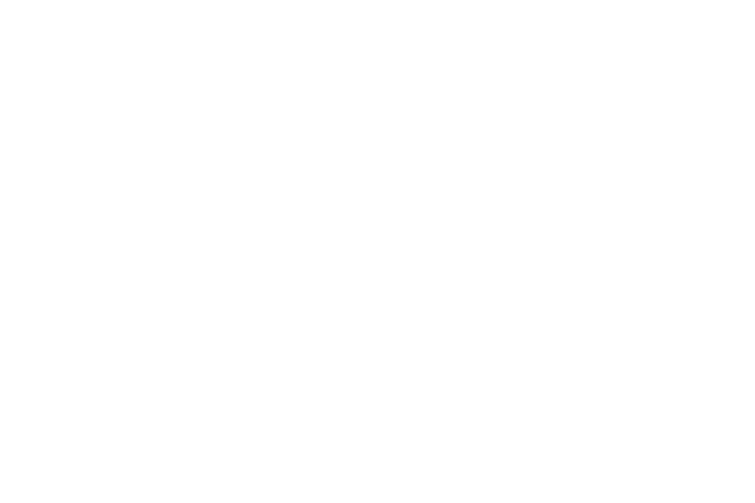
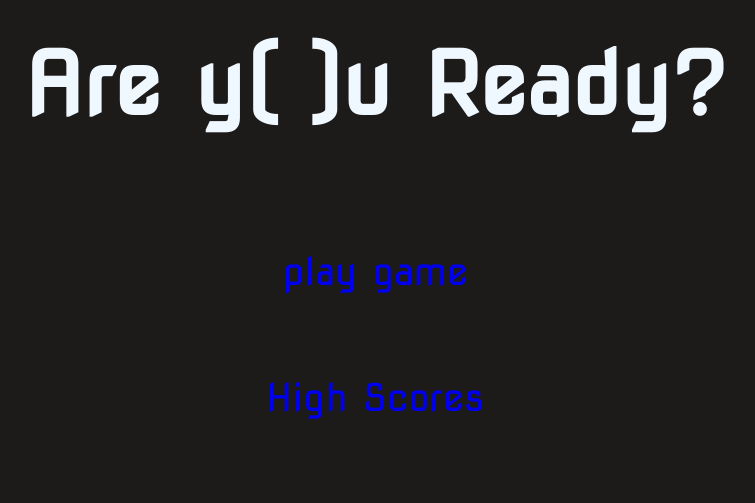
Before and after one commit to ZachITP/Code-Quiz, a plain HTML site: page index.html in a window 1280 px wide. Shown: the whole page, without its empty margins (265-1020 px from the left). Drawn offline with Linux system fonts and the light colour scheme.

Commit message:
updated start screen, and README

```diff
--- a/index.html
+++ b/index.html
@@ -4,9 +4,16 @@
     <meta charset="UTF-8">
     <meta http-equiv="X-UA-Compatible" content="IE=edge">
     <meta name="viewport" content="width=device-width, initial-scale=1.0">
-    <title>Document</title>
+    <title>Home page</title>
+    <link rel="stylesheet" href="styles.css" />
 </head>
 <body>
-
+    <div class="container">
+       <div id="home" class="flex-column flex-center">
+        <h1>Are y( )u Ready?</h1>
+        <a href="/game.html" class="btn">play game</a>
+        <a href="/highscores.html" id="highscore-btn"
+        class="btn">High Scores
+    </div>
 </body>
 </html>
--- a/styles.css
+++ b/styles.css
@@ -0,0 +1,72 @@
+@import url('https://fonts.googleapis.com/css2?family=Nova+Square&family=Prompt:ital,wght@0,300;1,300&display=swap');
+body {
+    background-color: rgb(29, 26, 26);
+}
+
+* {
+    box-sizing: border-box;
+    margin: 0;
+    padding: 0;
+    font: size 62.5%;
+    font-family: 'Nova Square', cursive;
+
+}
+
+h1 {
+    font-size: 5.4rem;
+    color:aliceblue;
+    margin-bottom: 5rem;
+}
+
+h2 {
+    font-size: 4.2rem;
+    margin-bottom: 4rem;
+}
+
+.container {
+  width: 100%;
+  height: 100%;
+  display: flex;
+  justify-content: center;
+  align-items: center;
+  max-width: 80rem;
+  margin: 0 auto;
+  padding: 2rem;
+}
+
+.flex-column {
+    display: flex;
+    flex-direction: column;
+
+}
+
+.flex-center {
+    justify-content: center;
+    align-items: center;
+}
+
+.justify-center {
+    justify-content: center;
+
+}
+
+.text-center {
+    text-align: center;
+}
+
+.btn {
+    font-size: 2.4rem;
+    padding: 2rem 0;
+    text-align: center;
+    margin-bottom: 1rem;
+    text-decoration: none;
+    background: linear-gradient (90deg, blue);
+    border-radius: 6px;
+}
+
+.btn:hover {
+    cursor: pointer;
+    box-shadow: 0 0.4rem 1.4rem 0 blue;
+    transition: transform 150rems;
+    transform: scale(1.03);
+}
```
Also changed, not shown: Assets/Start Game.png (added), 1 other file.
